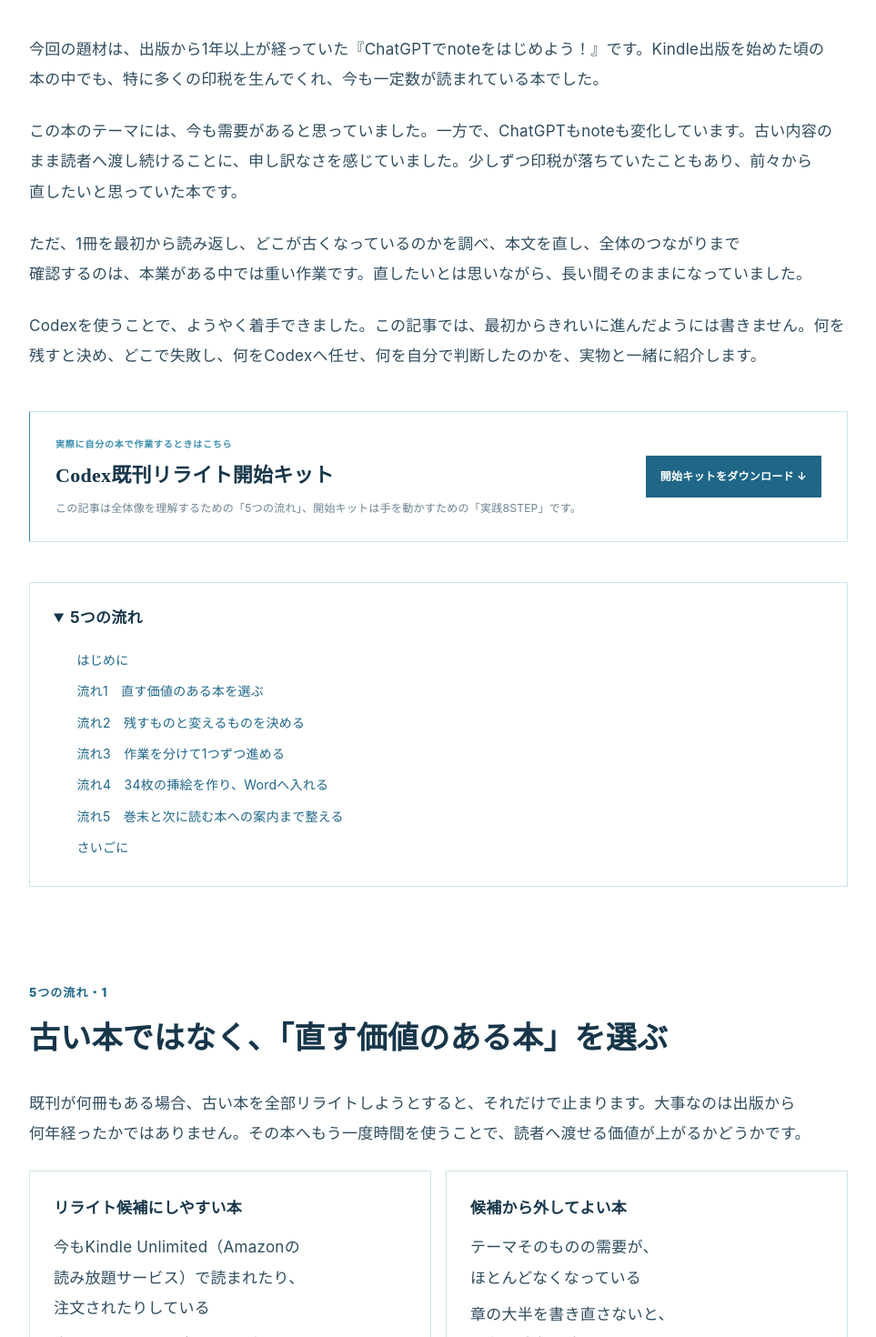
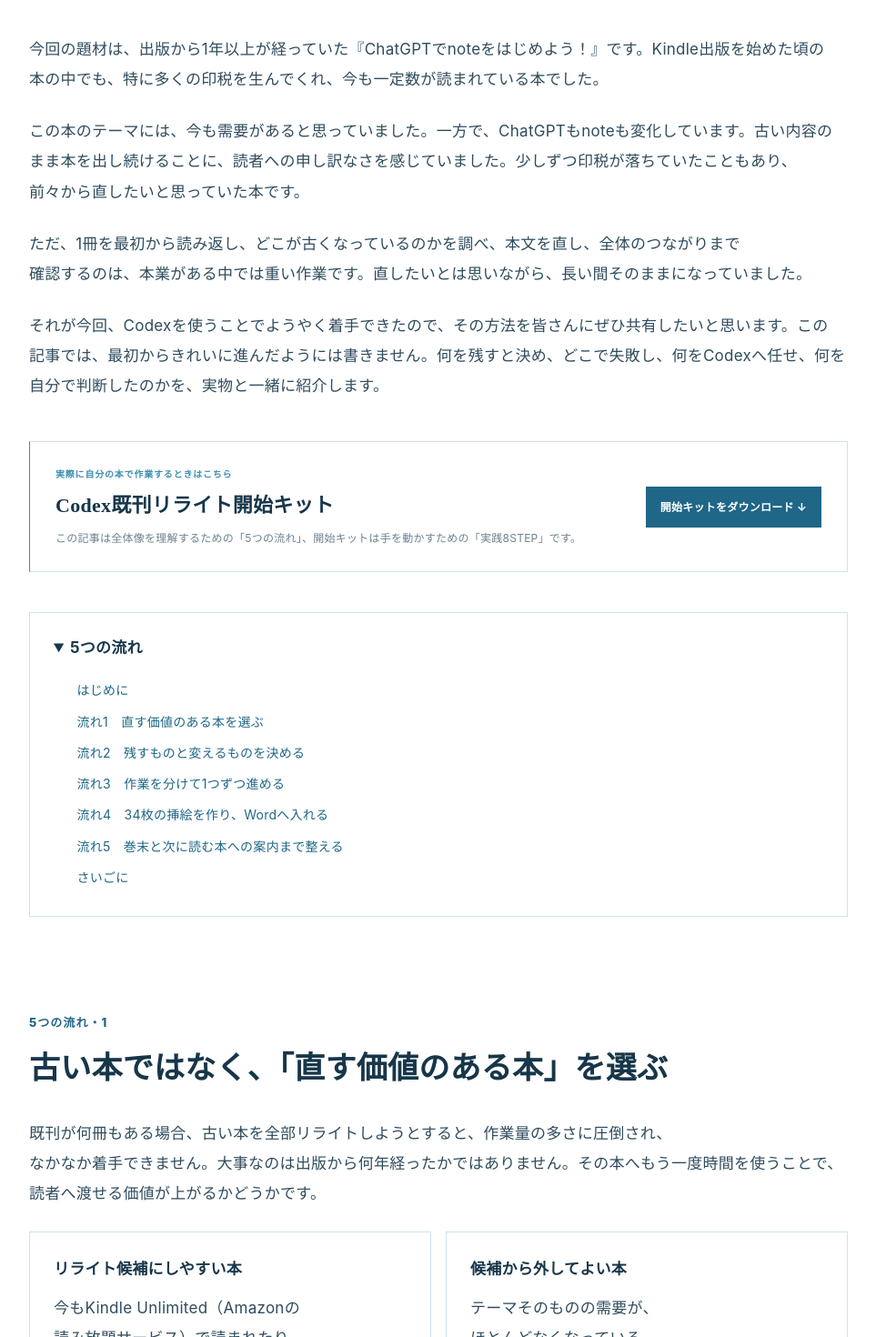
Before and after one commit to aoi-kurochan/aoi-writing-room, a Next.js app: page /library/codex-book-rewrite in a window 1280 px wide. Shown: the part 1120-2590 px from the top of the page at 91% size, without its empty margins (158-1121 px from the left). Built offline with nearby package versions, Linux system fonts and the light colour scheme.

Commit message:
既刊リライト記事の表現を整える

```diff
--- a/app/library/codex-book-rewrite/page.tsx
+++ b/app/library/codex-book-rewrite/page.tsx
@@ -87,9 +87,9 @@ export default function CodexBookRewrite() {
         <p className="step-label">はじめに</p>
         <h2>「直したい。でも、どこから直せばよいか分からない」から始まりました</h2>
         <p>今回の題材は、出版から1年以上が経っていた『ChatGPTでnoteをはじめよう！』です。Kindle出版を始めた頃の本の中でも、特に多くの印税を生んでくれ、今も一定数が読まれている本でした。</p>
-        <p>この本のテーマには、今も需要があると思っていました。一方で、ChatGPTもnoteも変化しています。古い内容のまま読者へ渡し続けることに、申し訳なさを感じていました。少しずつ印税が落ちていたこともあり、前々から直したいと思っていた本です。</p>
+        <p>この本のテーマには、今も需要があると思っていました。一方で、ChatGPTもnoteも変化しています。古い内容のまま本を出し続けることに、読者への申し訳なさを感じていました。少しずつ印税が落ちていたこともあり、前々から直したいと思っていた本です。</p>
         <p>ただ、1冊を最初から読み返し、どこが古くなっているのかを調べ、本文を直し、全体のつながりまで確認するのは、本業がある中では重い作業です。直したいとは思いながら、長い間そのままになっていました。</p>
-        <p>Codexを使うことで、ようやく着手できました。この記事では、最初からきれいに進んだようには書きません。何を残すと決め、どこで失敗し、何をCodexへ任せ、何を自分で判断したのかを、実物と一緒に紹介します。</p>
+        <p>それが今回、Codexを使うことでようやく着手できたので、その方法を皆さんにぜひ共有したいと思います。この記事では、最初からきれいに進んだようには書きません。何を残すと決め、どこで失敗し、何をCodexへ任せ、何を自分で判断したのかを、実物と一緒に紹介します。</p>
       </section>
 
       <StarterKitButton className="article-tool-cta-top" />
@@ -102,7 +102,7 @@ export default function CodexBookRewrite() {
       <section id="flow-1">
         <p className="step-label">5つの流れ・1</p>
         <h2>古い本ではなく、「直す価値のある本」を選ぶ</h2>
-        <p>既刊が何冊もある場合、古い本を全部リライトしようとすると、それだけで止まります。大事なのは出版から何年経ったかではありません。その本へもう一度時間を使うことで、読者へ渡せる価値が上がるかどうかです。</p>
+        <p>既刊が何冊もある場合、古い本を全部リライトしようとすると、作業量の多さに圧倒され、なかなか着手できません。大事なのは出版から何年経ったかではありません。その本へもう一度時間を使うことで、読者へ渡せる価値が上がるかどうかです。</p>
         <div className="check-grid"><div><h3>リライト候補にしやすい本</h3><ul><li>今もKindle Unlimited（Amazonの読み放題サービス）で読まれたり、注文されたりしている</li><li>本のテーマには、今も需要がある</li><li>中心となる考え方は残せるが、情報や事例が古くなっている</li><li>今の知識や経験を加えることで、内容を良くできる</li><li>関連する本やサービスへの入口として残したい</li></ul></div><div><h3>候補から外してよい本</h3><ul><li>テーマそのものの需要が、ほとんどなくなっている</li><li>章の大半を書き直さないと、現在の読者へ渡せない</li><li>古い本を直すより、新しい本として書く方が分かりやすい</li><li>今後の本棚や、次に読む本の案内でも残す役割がない</li></ul></div></div>
         <p>今回選んだ本は、今も読まれ、「AIを使いながらnoteとどう向き合うか」という中心も残せると思いました。テーマの価値は残っている。けれど、最新情報や安全性の説明は直したい。この差がはっきりしていたため、リライトする本に決めました。</p>
         <h3>自分の本で再現するときは、まず本文を変えずに診断してもらう</h3>
@@ -142,7 +142,7 @@ export default function CodexBookRewrite() {
       <section id="flow-2">
         <p className="step-label">5つの流れ・2</p>
         <h2>残すものと、変えるものを先に決める</h2>
-        <p>リライトで怖いのは、古い部分を直すうちに、その本の良かったところまで消してしまうことです。この本が長く読まれた理由は、ChatGPTやnoteの操作説明だけではありません。AIを使って文章を書くとき、noteや自分の言葉とどう向き合うのか。そこが中心でした。</p>
+        <p>リライトで怖いのは、古い部分を直すうちに、その本の良かったところまで消してしまうことです。この本が長く読まれた理由は、ChatGPTやnoteの操作説明だけではありません。AIに文章を任せきるのではなく、ChatGPTを使いながらも、自分の経験や言葉をnoteに残す。その考え方こそ、この本で一番伝えたかったことでした。</p>
         <div className="rule-pair"><div><h3>変えないもの</h3><ul><li>ChatGPTと一緒にnoteを書くという中心テーマ</li><li>初心者へ話しかける、やわらかい文体</li><li>AIへ丸投げせず、自分の言葉を残すという考え方</li><li>章全体の大きな流れ</li></ul></div><div><h3>変えるもの</h3><ul><li>古くなったnoteとChatGPTの説明</li><li>個人情報や安全性に関する表現</li><li>読者へ結果を強く約束しすぎている表現</li><li>現在の機能に合わせた質問文と返答例</li><li>扉絵、挿絵、巻末、リンク、Wordファイル</li></ul></div></div>
         <p>最初に頼んだのは、全面リライトではありません。旧版は変更せず、「絶対に直した方がよいところ」を候補として出してもらいました。</p>
         <PromptBlock>{`旧版の原稿を読み、次の修正候補だけを抽出してください。
@@ -224,7 +224,7 @@ export default function CodexBookRewrite() {
       <section id="flow-5">
         <p className="step-label">5つの流れ・5</p><h2>本文だけで終わらせず、巻末と次に読む本への案内まで整える</h2>
         <p>私の本は30冊を超えています。巻末にすべて並べても、読者は次に何を読めばよいか選びにくくなります。本ごとに関係の深い本だけを紹介したいと思っていましたが、30冊以上を手作業で整理するのは、本業がある中では難しく、ずっと諦めていました。</p>
-        <p>今回は、次の順番で巻末を作りました。</p>
+        <p>今回は、Codexを活用して、次の順番で巻末を作ることができました。</p>
         <ol className="timeline compact-timeline"><li><span>01</span><div><b>候補を出してもらう</b><p>本文と想定読者を読み、読了後に合いそうな既刊を挙げてもらいます。</p></div></li><li><span>02</span><div><b>紹介する本を私が選ぶ</b><p>売上順ではなく、今読んだ本との関連性で決めます。</p></div></li><li><span>03</span><div><b>公開情報を揃える</b><p>正式書名、表紙、紹介文、Kindleから開けることを確認したAmazonの短縮URLを揃えます。</p></div></li><li><span>04</span><div><b>巻末ページを作る</b><p>今回は関連本6冊を2ページへ配置しました。</p></div></li><li><span>05</span><div><b>リンクを検査する</b><p>リンク先と読者が押せる範囲に加え、実際のKindle環境から開けるか確認します。</p></div></li></ol>
         <PromptBlock>{`この本の本文、想定読者、添付した既刊一覧と各本の内容資料を読み、読了後に関係の深い既刊を候補として挙げてください。
 
@@ -244,7 +244,7 @@ export default function CodexBookRewrite() {
 実際のKindle環境での動作を確認できない場合は、「未確認」と報告してください。`}</PromptBlock>
         <figure className="article-figure article-figure-tall"><Image src={`${imageBasePath}/codex-rewrite/related-books-2.webp`} alt="完成版の巻末に追加した関連本の紹介ページ" width={1100} height={1424} /><figcaption>完成版の巻末。読了後の内容と関係が深い本だけを紹介しています。</figcaption></figure>
         <h3>応用として、本棚サイトも作れます</h3>
-        <p>本棚サイトは、今回のリライトとは別のタイミングで作ったものです。ただ、リライトした本の巻末から本棚へ進める案内を、この機会にきちんと入れました。これは記事の主役ではないため、作り方は最小限にします。</p>
+        <p>本棚サイトは、今回のリライトとは別のタイミングで作ったものです。ただ、リライトした本の巻末から本棚へ進める案内を、この機会にきちんと入れました。これは今回の追加記事の主役ではないため、作り方は最小限に留めます。</p>
         <ol className="plain-steps"><li>公開してよい書籍の一覧を用意する</li><li>表紙、正式書名、短い説明、AmazonのURLを整理する</li><li>Codexへ一覧ページの制作を頼む</li><li>PCとスマホで表示を確認する</li><li>個人情報、非公開情報、パソコン内のファイルの場所がないことを確認して公開する</li></ol>
         <figure className="article-figure article-figure-wide"><Image src={`${imageBasePath}/codex-rewrite/bookshelf.webp`} alt="あおいの本棚のトップページ" width={1280} height={720} /><figcaption>テーマから次に読む本を選べる「あおいの本棚」です。</figcaption></figure>
         <p className="bookshelf-link-wrap"><a className="bookshelf-link" href="https://aoi-kurochan.github.io/aoi-books/" target="_blank" rel="noreferrer">あおいの本棚を見てみる ↗</a></p>
@@ -266,7 +266,7 @@ export default function CodexBookRewrite() {
 
       <section id="conclusion" className="rewrite-conclusion">
         <p className="step-label">さいごに</p><h2>まずは、既刊を1冊選ぶところからで大丈夫です</h2>
-        <p>最初から挿絵や本棚まで、全部やる必要はありません。まずは、今も残す価値のある既刊を1冊選ぶ。次に、絶対に変えないものと、直したいものを書く。そして、本文を変更せず、修正候補だけを出してもらう。最初の日は、ここまでで十分です。</p>
+        <p>最初から、挿絵や巻末の関連書籍まで、すべて整える必要はありません。まずは、今も残す価値のある既刊を1冊選ぶ。次に、絶対に変えないものと、直したいものを書く。そして、本文を変更せず、修正候補だけを出してもらう。ここまでできれば、リライトを始める準備は十分です。</p>
         <p>リライトしたからといって、印税が必ず増えるとは言えません。今回更新した5冊が今後どのように読まれるかは、これから確認します。それでも、「このまま出し続けてよいのかな」と思いながら置いていた本を、今の自分が読者へ渡せる状態まで育て直せたことには、大きな意味がありました。</p>
         <p>Codexは、読む、探す、比べる、修正候補を作る、承認した箇所を反映する、画像を作る、Wordへ入れる、最後に検査するところまで手伝ってくれます。ただし、どの本を残すのか、何を変えないのか、どの案を採用するのか、自分の言葉として読者へ渡せるのかを決めるのは、著者です。</p>
         <blockquote className="main-quote"><b>Codexへ作業は任せる。<br />でも、判断までは任せない。</b></blockquote>
```
Also changed, not shown: 1 other file (tests, documents, lock files or other folders).
